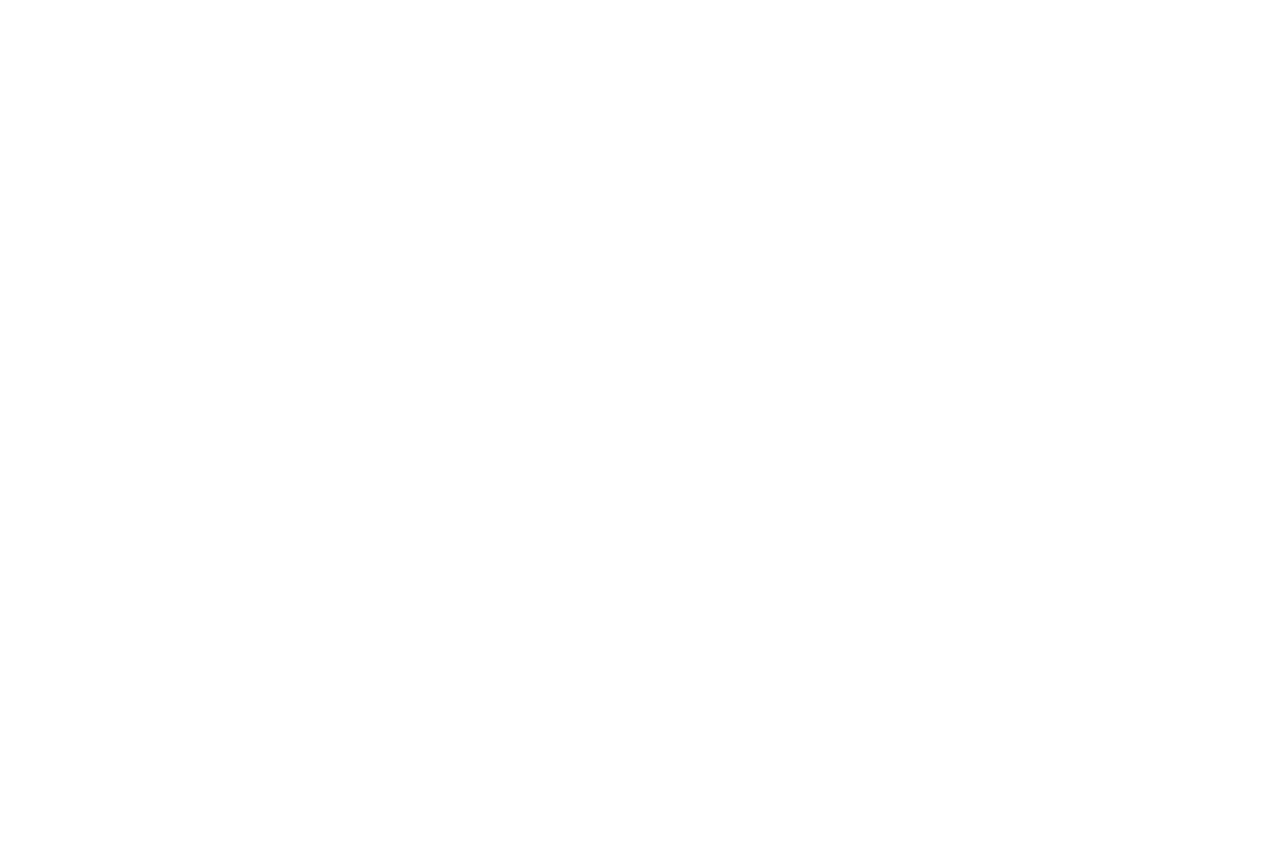
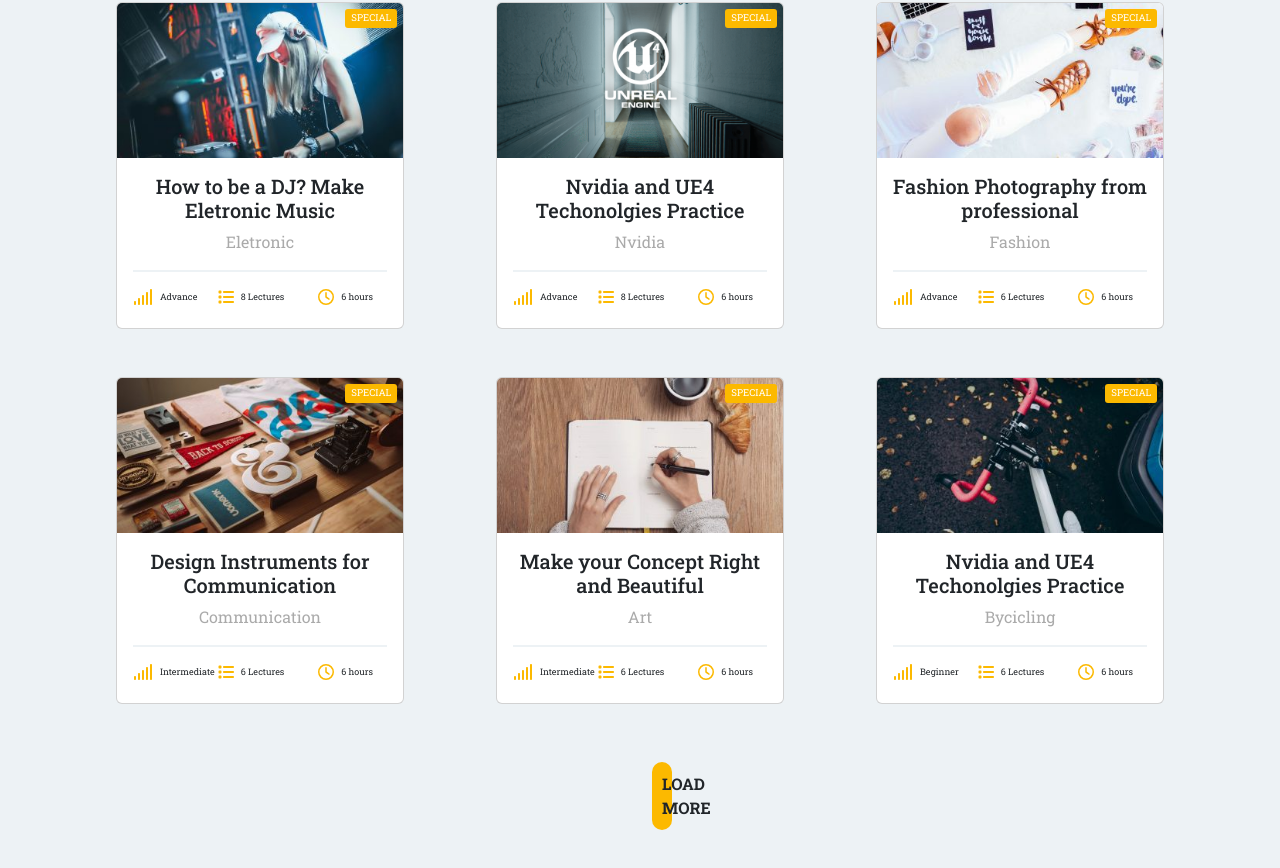
Before and after one commit to PierluigiPapa/proj-html-vuejs, a Vue app: page / in a window 1280 px wide. Shown: the part 1550-2418 px from the top of the page. Before the commit the page ends 1400 px from the top, so only its background shows below. Built offline with nearby package versions, Linux system fonts and the light colour scheme.

Commit message:
feat: add cards

```diff
--- a/src/components/Header/AppHeader.vue
+++ b/src/components/Header/AppHeader.vue
@@ -149,6 +149,7 @@
     display: inline-block;
     vertical-align: middle;
     margin-right: 10px;
+    cursor: pointer;
 }
 
 </style>
--- /dev/null
+++ b/src/components/Main/AppCourses.vue
@@ -0,0 +1,203 @@
+<script>
+export default {
+    name: 'AppCourses',
+    data () {
+        return {
+            courses: [
+                {
+                    image: "../src/assets/images/photo-1496307042754-b4aa456c4a2d-370x200.jpeg",
+                    title: "How to be a DJ? Make Eletronic Music",
+                    category: "Eletronic",
+                    price: "$59",
+                    level: "Advance",
+                    lectures: "8 Lectures",
+                    duration: "6 hours"
+                },
+
+                {
+                    image: "../src/assets/images/12345-1-370x200.png",
+                    title: "Nvidia and UE4 Techonolgies Practice",
+                    category: "Nvidia",
+                    price: "$76",
+                    level: "Advance",
+                    lectures: "8 Lectures",
+                    duration: "6 hours"
+                },
+
+                {
+                    image: "../src/assets/images/photo-1491897554428-130a60dd4757-370x200.jpeg",
+                    title: "Fashion Photography from professional",
+                    category: "Fashion",
+                    price: "€76",
+                    level: "Advance",
+                    lectures: "6 Lectures",
+                    duration: "6 hours"
+                },
+
+                {
+                    image: "../src/assets/images/photo-1416339134316-0e91dc9ded92-370x200.jpeg",
+                    title: "Design Instruments for Communication",
+                    category: "Communication",
+                    price: "€50",
+                    level: "Intermediate",
+                    lectures: "6 Lectures",
+                    duration: "6 hours"
+                },
+
+                {
+                    image: "../src/assets/images/cathryn-lavery-67852-unsplash-370x200.jpg",
+                    title: "Make your Concept Right and Beautiful",
+                    category: "Art",
+                    price: "€35",
+                    level: "Intermediate",
+                    lectures: "6 Lectures",
+                    duration: "6 hours"
+                },
+
+                {
+                    image: "../src/assets/images/photo-1475452779376-caebfb988090-370x200.jpeg",
+                    title: "Nvidia and UE4 Techonolgies Practice",
+                    category: "Bycicling",
+                    price: "€90",
+                    level: "Beginner",
+                    lectures: "6 Lectures",
+                    duration: "6 hours"
+                },
+            ]
+        }
+
+    }
+}
+</script>
+
+<template>
+    <section id="card-main">
+      <h2 class="text-center py-5">New Courses</h2>
+      <div class="container">
+        <div class="row height">
+          <div v-for="(course, index) in courses" :key="index" class="col-4 d-flex justify-content-center align-items-start p-0">
+            <div class="card" style="width: 18rem;">
+              <img :src="course.image" class="card-img-top banner-image" alt="...">
+              <p class="banner">SPECIAL</p>
+              <h4 class="banner-price">{{ course.price }}</h4>
+              <div class="card-body">
+                <h5 class="card-title text-center">{{ course.title }}</h5>
+                <p class="card-text text-center course">{{ course.category }}</p>
+                <div class="separator"></div>
+                <div class="row sub-height">
+                  <div class="col-4 d-flex align-items-center">
+                    <font-awesome-icon icon="fa-solid fa-signal" class="fa-solid me-1" />
+                    <p class="m-0 sub-text">{{ course.level }}</p>
+                  </div>
+                  <div class="col-4 d-flex align-items-center ps-1">
+                    <font-awesome-icon icon="fa solid fa-list" class="fa-solid me-1" />
+                    <p class="m-0 sub-text">{{ course.lectures }}</p>
+                  </div>
+                  <div class="col-4 d-flex align-items-center">
+                    <font-awesome-icon icon="fa-regular fa-clock" class="fa-solid me-1" />
+                    <p class="m-0 sub-text">{{ course.duration }}</p>
+                  </div>
+                </div>
+              </div>
+            </div>
+          </div>
+        </div>
+        <p class="text-center loading">LOAD MORE</p>
+      </div>
+    </section>
+</template>
+
+
+
+<style scoped>
+#card-main {
+    height: 1050px;
+    background-color: #edf2f5;
+}
+
+.card {
+    position: relative;
+    cursor: pointer;
+}
+
+.banner {
+    position: absolute;
+    color: white;
+    right: 2%;
+    top: 2%;
+    padding: 2px 6px;
+    background-color: #fcb900;
+    border-radius: 3px;
+    font-size: 0.6rem;
+}
+
+.banner-price {
+    position: absolute;
+    top: 20%;
+    left: 43%;
+    color: white;
+    display: none;
+}
+
+
+.card:hover .banner-price {
+    display: block;
+}
+
+.card .banner-image {
+    transition: filter 0.6s, opacity 0.6s;
+}
+
+.card:hover .banner-image {
+    filter: brightness(0.6);
+}
+
+.height {
+    height: 750px;
+}
+
+.sub-height {
+    height: 30px;
+}
+
+h2 {
+    font-size: 40px;
+    font-weight: bold;
+}
+
+.course {
+    color: #aaaaaa;
+}
+
+.separator {
+    height: 1px;
+    border: 1px solid #edf2f5;
+    margin-bottom: 10px;
+}
+
+.sub-text {
+    font-size: 9px;
+    padding-left: 3px;
+    padding-right: 20px;
+    white-space: nowrap;
+    text-align: center;
+}
+
+.fa-solid {
+    color: #fcb900;
+}
+
+.loading {
+    padding: 10px 10px;
+    background-color: #fcb900;
+    border-radius: 50px;
+    margin: 10px 570px;
+    font-weight: bold;
+    cursor: pointer;
+    transition: color 0.5s;
+}
+
+.loading:hover {
+    color: white;
+}
+</style>
--- a/src/components/Main/AppJumbo.vue
+++ b/src/components/Main/AppJumbo.vue
@@ -65,7 +65,7 @@
                             </h4>
                             <div class="input-group px-5">
                                 <input v-model="email" type="email" class="form-control py-2"
-                                    placeholder="Enter your E-mail" @keyup.enter="emailGet">
+                                placeholder="Enter your E-mail" @keyup.enter="emailGet">
                             </div>
                             <button @click="emailGet" type="button">SUBSCRIBE</button>
                         </div>
--- a/src/components/Main/AppMain.vue
+++ b/src/components/Main/AppMain.vue
@@ -1,10 +1,12 @@
 <script>
 import AppJumbo from './AppJumbo.vue';
-import AppFounder from './AppFounder.vue'
+import AppFounder from './AppFounder.vue';
+import AppCourses from './AppCourses.vue';
 export default {
     components: {
         AppJumbo,
         AppFounder,
+        AppCourses,
     }
 }
 </script>
@@ -15,6 +17,8 @@
 
     <AppFounder></AppFounder>
 
+    <AppCourses></AppCourses>
+
    </main>
 </template>
 
```
Also changed, not shown: src/main.js (+7 -1 lines).
